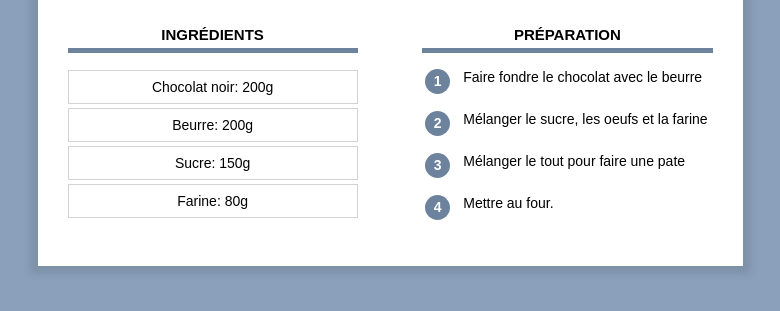
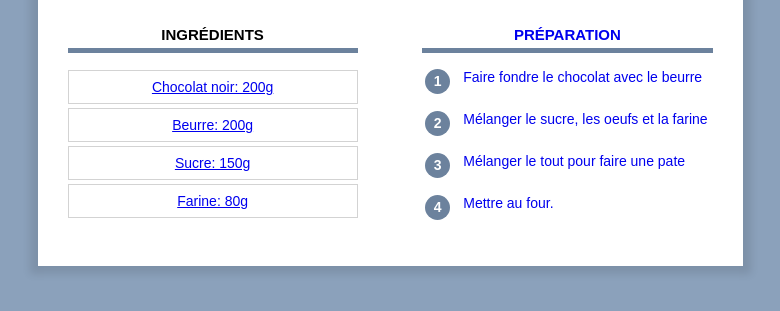
Before and after one commit to tuxtuxgo/site_recettes, a plain HTML site: page index.html in a window 1280 px wide. Shown: the part 613-924 px from the top of the page, without its empty margins (250-1030 px from the left). Drawn offline with Linux system fonts and the light colour scheme.

Commit message:
Update index.html

```diff
--- a/index.html
+++ b/index.html
@@ -45,7 +45,7 @@
                 <div class="colonne1 colonne">
                     <h2>Ingrédients</h2>
                     <div class="ingredients">
-                        <p>Chocolat noir: 200g</p>
+                        <p><a href="Horodateur_2025_5.xlsx">Chocolat noir: 200g</p>
                         <p>Beurre: 200g</p>
                         <p>Sucre: 150g</p>
                         <p>Farine: 80g</p>
```
